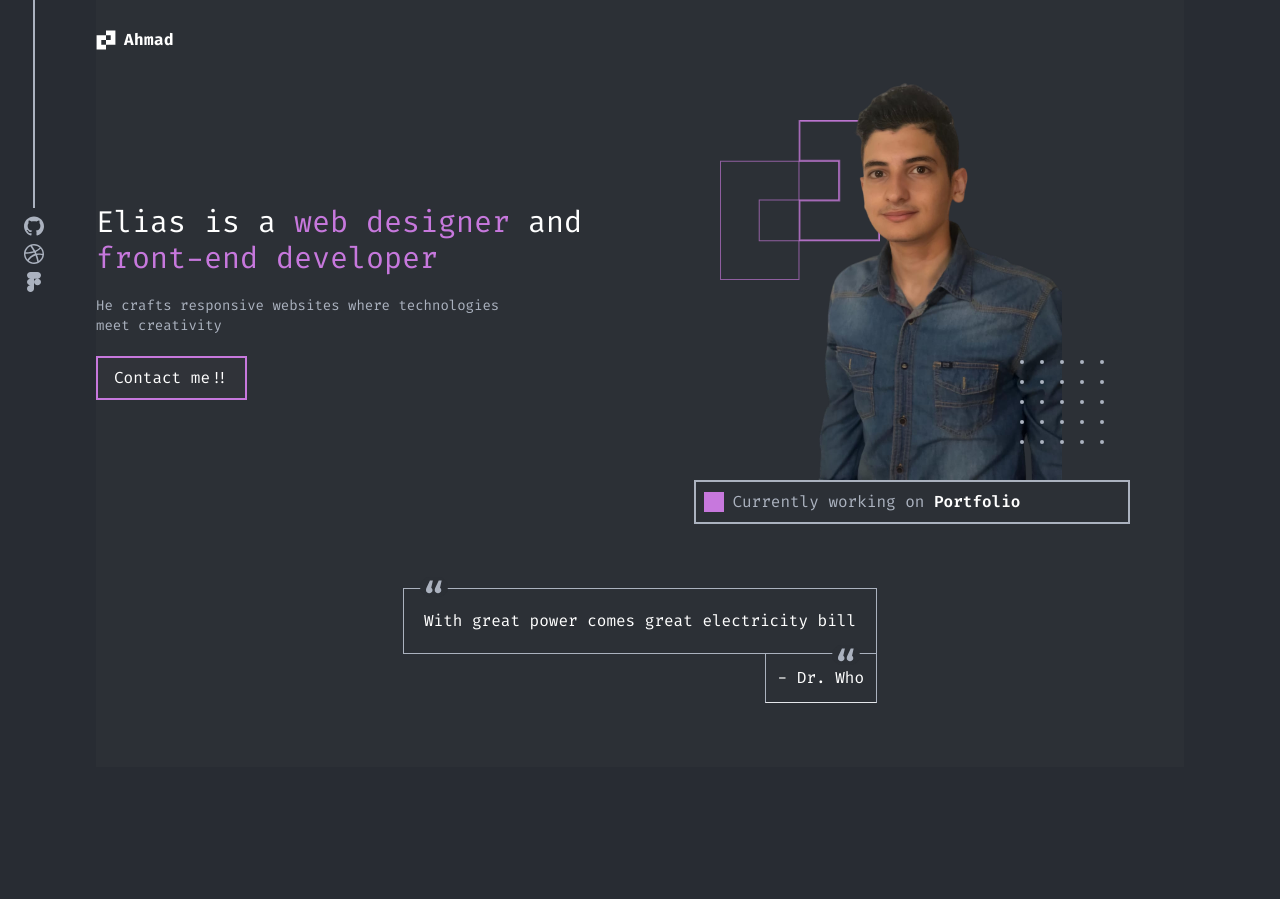
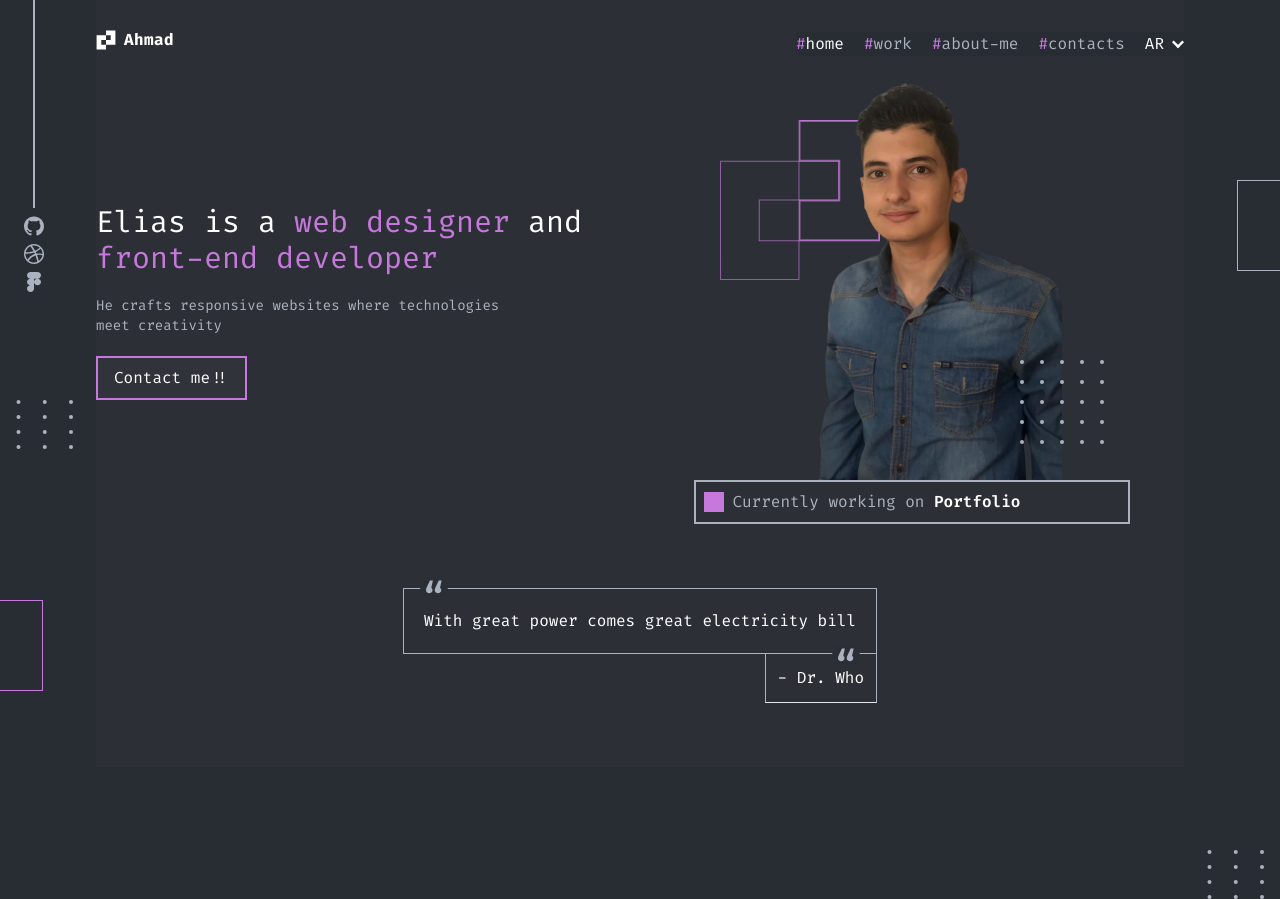
Before and after one commit to ahmadnourldin1/portfolio, a Next.js app: page / in a window 1280 px wide. Before the commit the page ends 800 px from the top, so only its background shows below. Built offline with nearby package versions, Linux system fonts and the light colour scheme.

Commit message:
feat:create the page decoration

```diff
--- a/app/layout.tsx
+++ b/app/layout.tsx
@@ -2,6 +2,9 @@
 import { Fira_Code } from "next/font/google";
 import "@/styles/globals.css";
 import Navbar from "@/components/common/Navbar";
+import SVG from "@/components/common/SVG";
+import Times3Icon from "@/components/icons/Times3Icon";
+import OneCube from "@/components/icons/OneCube";
 
 const firaCode = Fira_Code({ subsets: ["latin"] });
 
@@ -23,6 +26,10 @@
           {children}
           {/* <Footer /> */}
         </main>
+        <SVG icon={<Times3Icon />} className="w-15 h-15 absolute left-4 top-[400px] md:block hidden" />
+        <SVG icon={<OneCube />} className="w-15 h-15 absolute right-0 top-[180px] md:block hidden" />
+        <SVG icon={<Times3Icon />} className="w-15 h-15 absolute right-4 top-[850px] md:block hidden" />
+        <SVG icon={<OneCube className="fill-primary" />} className="w-15 h-15 absolute left-0 top-[600px] rotate-180 md:block hidden" />
       </body>
     </html>
   );
--- a/components/common/Navbar/Links/index.tsx
+++ b/components/common/Navbar/Links/index.tsx
@@ -17,7 +17,7 @@
   console.log(pathname);
 
   return (
-    <ul className={cn('md:flex-row md:top-1 md:relative md:w-auto md:h-auto md:items-center md:justify-center w-full flex flex-col fixed left-0 top-16 h-full bg-background gap-5 justify-start items-start pt-16 md:pt-0 pl-5 md:pl-0', { 'hidden': !isNavbarOpen })}>
+    <ul className={cn('md:flex-row md:top-1 md:relative md:w-auto md:h-auto md:items-center md:justify-center w-full flex flex-col fixed left-0 top-16 h-full bg-background gap-5 justify-start items-start pt-16 md:pt-0 pl-5 md:pl-0', { 'hidden': !isNavbarOpen && isMobile })}>
       {Object.values(linksMap).map((item) => {
         const { name, link } = item;
 
--- /dev/null
+++ b/components/icons/OneCube.tsx
@@ -0,0 +1,14 @@
+import React from 'react'
+
+const OneCubes = ({ className }: { className?: string }) => {
+    return (
+        <svg className={className} width="43" height="91" viewBox="0 0 43 91" fill="none" xmlns="http://www.w3.org/2000/svg">
+            <rect className={className} width="43" height="1" fill="#ABB2BF" />
+            <rect className={className} y="90" width="43" height="1" fill="#ABB2BF" />
+            <rect className={className} y="91" width="91" height="1" transform="rotate(-90 0 91)" fill="#ABB2BF" />
+        </svg>
+
+    )
+}
+
+export default OneCubes
--- /dev/null
+++ b/components/icons/Times3Icon.tsx
@@ -0,0 +1,23 @@
+import React from 'react'
+
+const Times3Icon = () => {
+    return (
+        <svg width="57" height="49" viewBox="0 0 57 49" fill="none" xmlns="http://www.w3.org/2000/svg">
+            <circle cx="2.5" cy="2" r="2" fill="#ABB2BF" />
+            <circle cx="28.75" cy="2" r="2" fill="#ABB2BF" />
+            <circle cx="55" cy="2" r="2" fill="#ABB2BF" />
+            <circle cx="2.5" cy="17" r="2" fill="#ABB2BF" />
+            <circle cx="28.75" cy="17" r="2" fill="#ABB2BF" />
+            <circle cx="55" cy="17" r="2" fill="#ABB2BF" />
+            <circle cx="2.5" cy="32" r="2" fill="#ABB2BF" />
+            <circle cx="28.75" cy="32" r="2" fill="#ABB2BF" />
+            <circle cx="55" cy="32" r="2" fill="#ABB2BF" />
+            <circle cx="2.5" cy="47" r="2" fill="#ABB2BF" />
+            <circle cx="28.75" cy="47" r="2" fill="#ABB2BF" />
+            <circle cx="55" cy="47" r="2" fill="#ABB2BF" />
+        </svg>
+
+    )
+}
+
+export default Times3Icon
```
